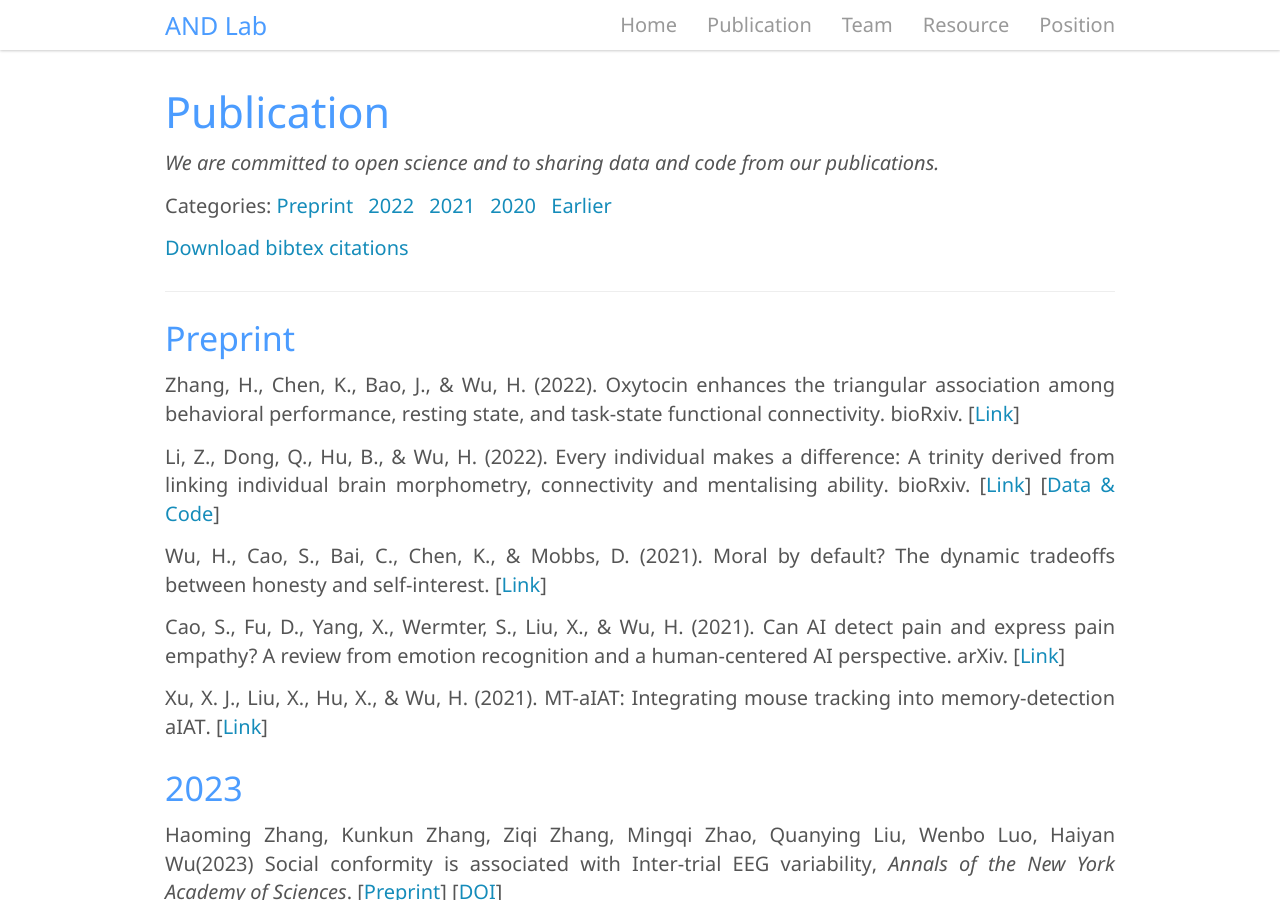
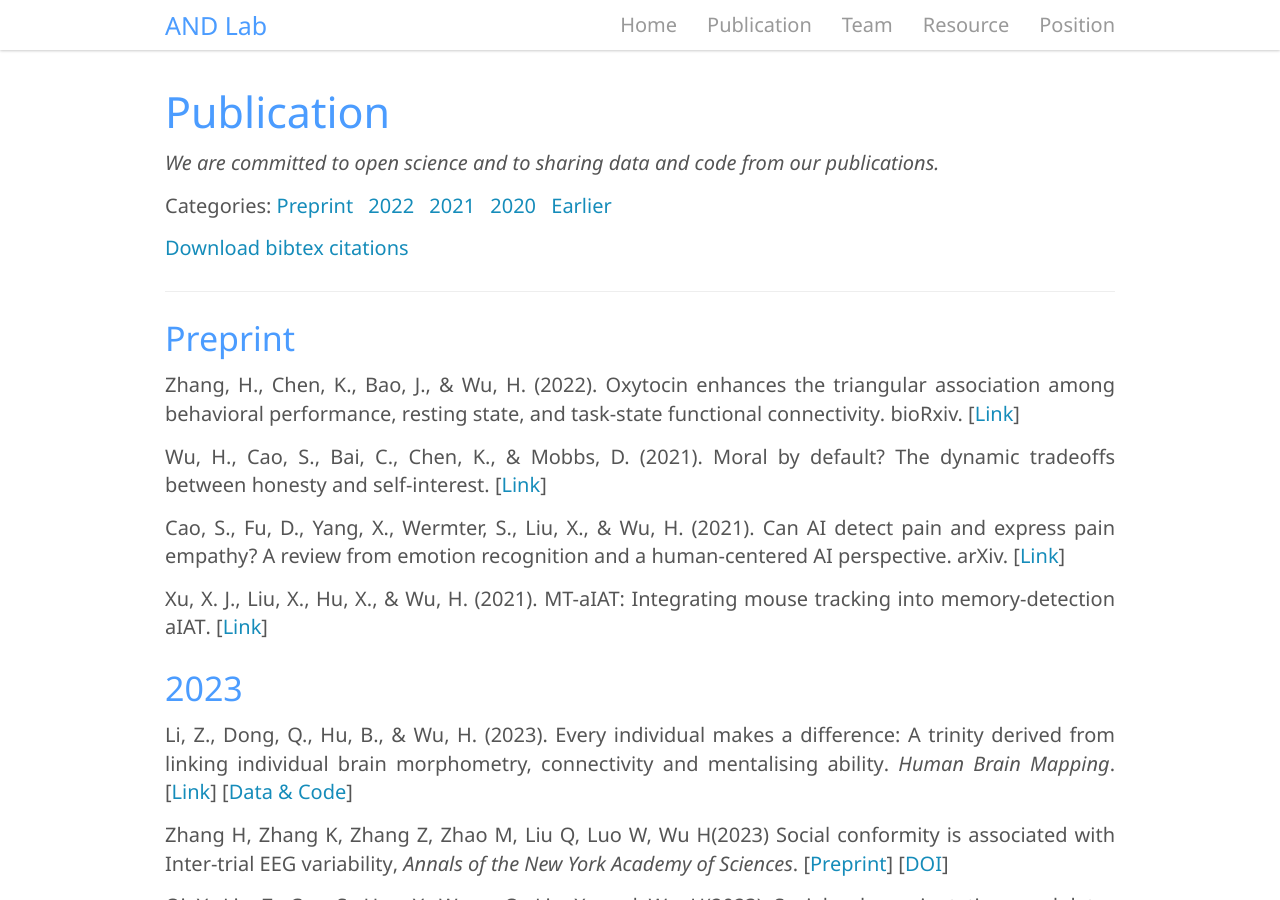
Before and after one commit to andlab-um/lab-website, a Jekyll site: the page built from _pages/publication.md, in a window 1280 px wide and 900 px high. Built offline with Jekyll 4.4.1, drawn with Linux system fonts in a browser that asks for light colours; nearby versions of some CDN libraries; some of the changed text lies outside the part shown.

Commit message:
Update publication.md

```diff
--- a/_pages/publication.md
+++ b/_pages/publication.md
@@ -19,7 +19,6 @@ permalink: /publication
 
 Zhang, H., Chen, K., Bao, J., & Wu, H. (2022). **Oxytocin enhances the triangular association among behavioral performance, resting state, and task-state functional connectivity**. bioRxiv. [[Link](https://doi.org/10.1101/2022.12.23.521846){:target="_blank"}]
 
-Li, Z., Dong, Q., Hu, B., & Wu, H. (2022). **Every individual makes a difference: A trinity derived from linking individual brain morphometry, connectivity and mentalising ability**. bioRxiv. [[Link](https://doi.org/10.1101/2022.04.11.487870){:target="_blank"}] [[Data & Code](https://github.com/andlab-um/trinity){:target="_blank"}]
 
 Wu, H., Cao, S., Bai, C., Chen, K., & Mobbs, D. (2021). **Moral by default? The dynamic tradeoffs between honesty and self-interest**. [[Link](https://doi.org/10.31234/osf.io/kr4pw){:target="_blank"}]
 
@@ -29,9 +28,11 @@ Xu, X. J., Liu, X., Hu, X., & Wu, H. (2021). **MT-aIAT: Integrating mouse tracki
 
 ### 2023
 
-Haoming Zhang, Kunkun Zhang, Ziqi Zhang, Mingqi Zhao, Quanying Liu, Wenbo Luo, Haiyan Wu(2023) **Social conformity is associated with Inter-trial EEG variability**, *Annals of the New York Academy of Sciences*. [[Preprint](https://doi.org/10.1101/2021.10.29.465647){:target="_blank"}] [[DOI](https://doi.org/10.1111/nyas.14983){:target="_blank"}]
+Li, Z., Dong, Q., Hu, B., & Wu, H. (2023). **Every individual makes a difference: A trinity derived from linking individual brain morphometry, connectivity and mentalising ability**. *Human Brain Mapping*. [[Link](https://doi.org/10.1101/2022.04.11.487870){:target="_blank"}] [[Data & Code](https://github.com/andlab-um/trinity){:target="_blank"}]
 
-Yanyan Qi, Zhihui Liu, Siqi Cao, Yixin Han, Qiong Wang, Xun Liu, and Haiyan Wu(2023) **Social value orientation modulates behavioral and neural responses to social influence**, *Human Brain Mapping*. [[DOI](https://doi.org/10.1002/hbm.26276){:target="_blank"}]
+Zhang H, Zhang K, Zhang Z, Zhao M, Liu Q, Luo W, Wu H(2023) **Social conformity is associated with Inter-trial EEG variability**, *Annals of the New York Academy of Sciences*. [[Preprint](https://doi.org/10.1101/2021.10.29.465647){:target="_blank"}] [[DOI](https://doi.org/10.1111/nyas.14983){:target="_blank"}]
+
+Qi Y, Liu Z, Cao S, Han Y, Wang Q, Liu X, and Wu H(2023) **Social value orientation modulates behavioral and neural responses to social influence**, *Human Brain Mapping*. [[DOI](https://doi.org/10.1002/hbm.26276){:target="_blank"}]
 
 ---
 
```
